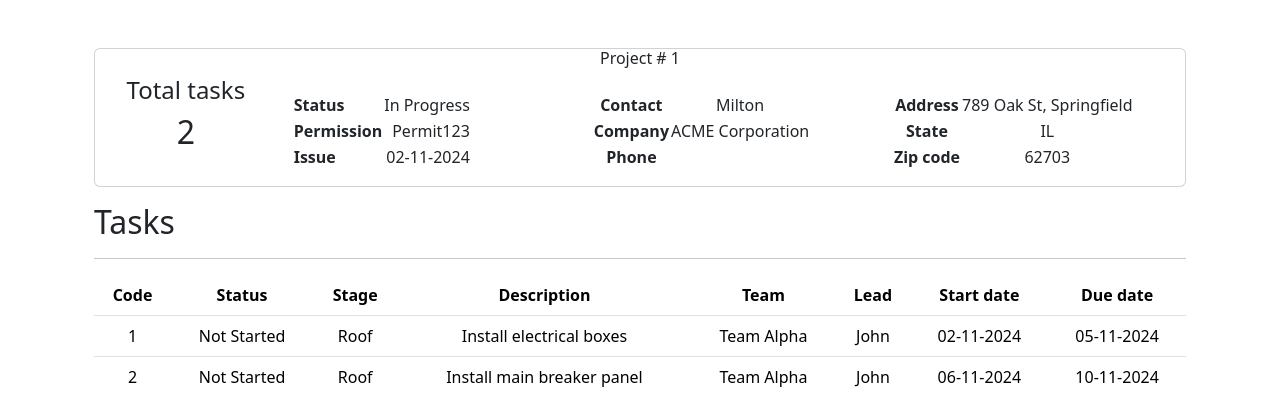
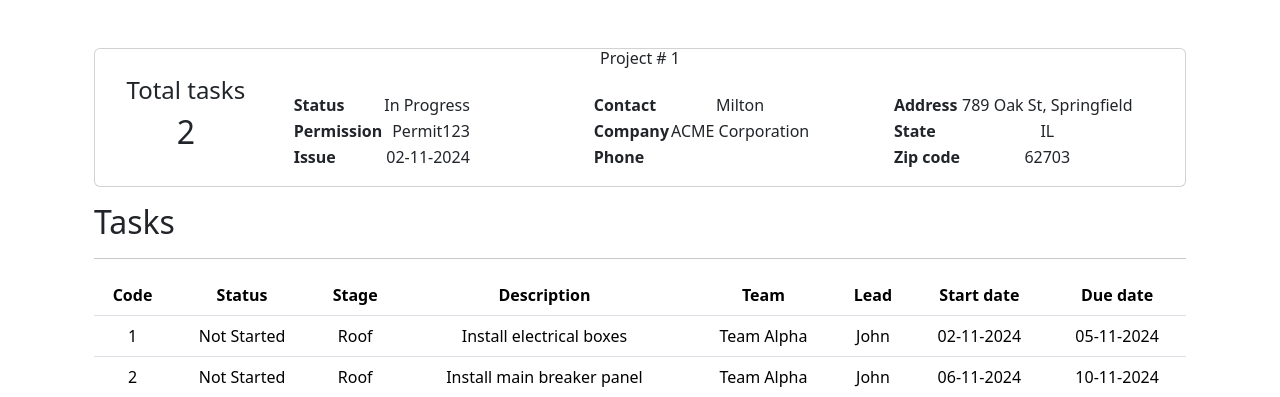
Before and after one commit to RLCM696/company, a Flask app: page /project?project=1 in a window 1280 px wide. Shown: the part 88-485 px from the top of the page. Run offline with Flask 3, Linux system fonts and the light colour scheme; a user stored in the database is signed in; data comes from the database, SQL or seed files in the repository; some libraries are stand-ins or nearby versions.

Commit message:
Sun, Nov 3, 2024, 6:38 PM -05:00

```diff
--- a/templates/project.html
+++ b/templates/project.html
@@ -40,15 +40,15 @@
                                 <thead></thead>
                                 <tbody>
                                     <tr>
-                                        <th scope="row">Contact</th>
+                                        <th scope="row" class="text-start">Contact</th>
                                         <td>{{project["client"]}}</td>
                                     </tr>
                                     <tr>
-                                        <th scope="row">Company</th>
+                                        <th scope="row" class="text-start">Company</th>
                                         <td>{{project["company"]}}</td>
                                     </tr>
                                     <tr>
-                                        <th scope="row">Phone</th>
+                                        <th scope="row" class="text-start">Phone</th>
                                         <td>{{project["phone"]}}</td>
                                     </tr>
                                 </tbody>
@@ -59,15 +59,15 @@
                                 <thead></thead>
                                 <tbody>
                                     <tr>
-                                        <th scope="row">Address</th>
+                                        <th scope="row" class="text-start">Address</th>
                                         <td>{{project["address"]}}, {{project["city"]}}</td>
                                     </tr>
                                     <tr>
-                                        <th scope="row">State</th>
+                                        <th scope="row" class="text-start">State</th>
                                         <td>{{project["state"]}}</td>
                                     </tr>
                                     <tr>
-                                        <th scope="row">Zip code</th>
+                                        <th scope="row" class="text-start">Zip code</th>
                                         <td>{{project["zip_code"]}}</td>
                                     </tr>
                                 </tbody>
```
